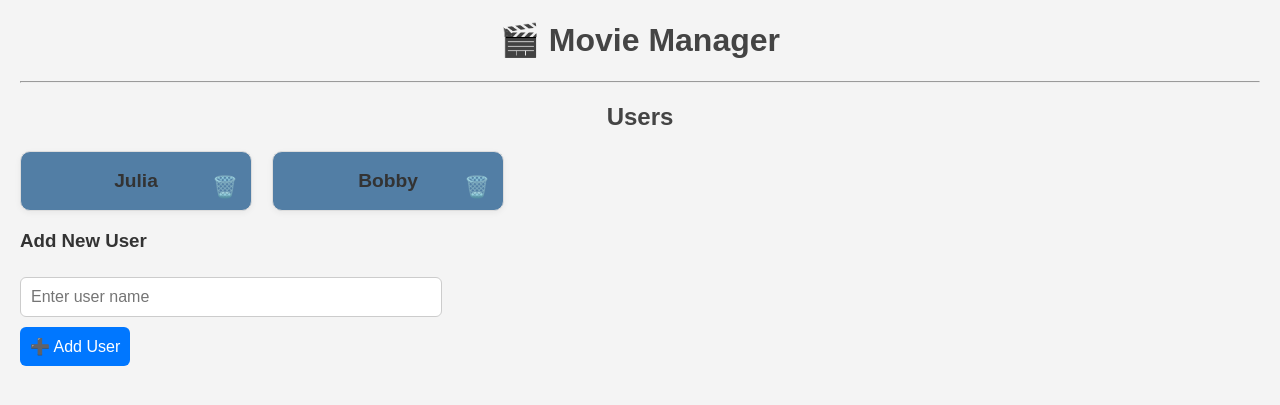
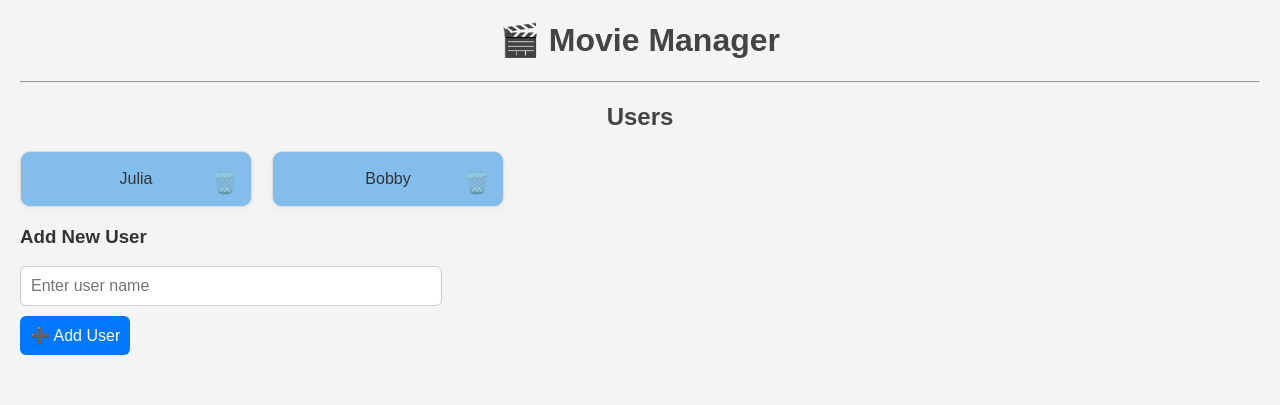
Before and after one commit to vlood-hub/MovieWebApp, a Flask app: page / in a window 1280 px wide. Shown: the top 405 px of the page. Run offline with Flask 3, Linux system fonts and the light colour scheme.

Commit message:
clean code

```diff
--- a/app.py
+++ b/app.py
@@ -1,10 +1,6 @@
-
-### TODO: , instead of os VU proposal
-
-
 from flask import Flask, jsonify, request, render_template, redirect, url_for, abort
 from data_manager import DataManager
-from models import db, Movie
+from models import db
 from api import data_fetcher
 from pathlib import Path
 
@@ -50,6 +46,7 @@
 # ---------- HOME ROUTE ----------
 @app.route('/')
 def home():
+    """Render the homepage."""
     users = data_manager.get_users()
     return render_template('index.html', users=users)
 
--- a/static/style.css
+++ b/static/style.css
@@ -1,6 +1,6 @@
-/* ---------------------------
+/* ---------------------------------------------------
    GLOBAL STYLING
---------------------------- */
+--------------------------------------------------- */
 body {
   font-family: Arial, sans-serif;
   background-color: #f4f4f4;
@@ -18,14 +18,17 @@
   color: inherit;
 }
 
-/* ---------------------------
-   FORMS
---------------------------- */
-input, textarea, button {
+/* ---------------------------------------------------
+   FORM ELEMENTS
+--------------------------------------------------- */
+input,
+textarea,
+button {
   padding: 8px;
   font-size: 1rem;
 }
 
+/* Add Movie Form */
 .add-movie-form {
   display: flex;
   flex-direction: column;
@@ -40,7 +43,9 @@
   border: 1px solid #ccc;
 }
 
-.add-movie-form button {
+.add-movie-form button,
+.btn-primary {
+  margin: 10px 0;
   padding: 10px;
   background: #0077ff;
   color: white;
@@ -49,13 +54,27 @@
   cursor: pointer;
 }
 
-.add-movie-form button:hover {
+.add-movie-form button:hover,
+.btn-primary:hover {
   background: #005fcc;
 }
 
-/* ---------------------------
-   MOVIE LIST — GRID LAYOUT
---------------------------- */
+/* Add User Form */
+.add-user-form {
+  margin-top: 2px;
+  max-width: 400px;
+}
+
+.add-user-form input {
+  width: 100%;
+  padding: 10px;
+  border-radius: 6px;
+  border: 1px solid #ccc;
+}
+
+/* ---------------------------------------------------
+   MOVIE LIST — GRID CARDS
+--------------------------------------------------- */
 .movie-list {
   list-style: none;
   padding: 0;
@@ -65,22 +84,20 @@
   gap: 20px;
 }
 
-/* ---------------------------
-   MOVIE CARD STYLE
---------------------------- */
+/* Movie Card */
 .movie-item {
   background: white;
   padding: 15px;
   border-radius: 10px;
   border: 1px solid #ddd;
+  box-shadow: 0 2px 5px rgba(0,0,0,0.05);
 
   display: flex;
   flex-direction: column;
   gap: 10px;
-
-  box-shadow: 0 2px 5px rgba(0,0,0,0.05);
 }
 
+/* Poster + info row */
 .movie-top {
   display: flex;
   gap: 15px;
@@ -93,9 +110,7 @@
   border-radius: 6px;
 }
 
-/* ---------------------------
-   ACTION BUTTONS
---------------------------- */
+/* Movie actions */
 .movie-actions {
   display: flex;
   justify-content: flex-end;
@@ -106,6 +121,7 @@
   display: inline;
 }
 
+/* Action emoji buttons */
 .emoji-btn {
   background: none;
   border: none;
@@ -118,9 +134,9 @@
   transform: scale(1.2);
 }
 
-/* ---------------------------
-   BUTTONS / LINKS
---------------------------- */
+/* ---------------------------------------------------
+   HOME LINK
+--------------------------------------------------- */
 .home-link {
   display: block;
   text-align: center;
@@ -128,40 +144,9 @@
   font-size: 1.2rem;
 }
 
-/* ---------------------------
-   INDEX PAGE USER LIST
---------------------------- */
-.user-list {
-  list-style: none;
-  padding: 0;
-
-  display: grid;
-  grid-template-columns: repeat(auto-fill, minmax(250px, 1fr));
-  gap: 20px;
-}
-
-.user-card {
-  background: white;
-  padding: 20px;
-  border-radius: 10px;
-  border: 1px solid #ddd;
-  text-align: center;
-
-  box-shadow: 0 2px 5px rgba(0,0,0,0.05);
-}
-
-.user-card a {
-  font-size: 1.3rem;
-  font-weight: bold;
-}
-
-.user-card:hover {
-  transform: scale(1.03);
-  transition: 0.2s ease-in-out;
-  border-color: #bbb;
-}
-
-/* Users grid */
+/* ---------------------------------------------------
+   USER LIST — GRID
+--------------------------------------------------- */
 .user-list {
   list-style: none;
   padding: 0;
@@ -172,69 +157,10 @@
   gap: 20px;
 }
 
+/* User Card */
 .user-card {
-  background: white;
-  padding: 18px;
-  border-radius: 10px;
-  border: 1px solid #ddd;
-  text-align: center;
-  box-shadow: 0 2px 6px rgba(0,0,0,0.05);
-  transition: 0.2s;
-}
-
-.user-card a {
-  font-size: 1.2rem;
-  font-weight: bold;
-  color: #333;
-}
-
-.user-card:hover {
-  transform: scale(1.03);
-  border-color: #bbb;
-}
-
-/* Add user form */
-.add-user-form {
-  margin-top: 25px;
-  max-width: 400px;
-}
-
-.add-user-form input {
-  width: 100%;
-  padding: 10px;
-  border-radius: 6px;
-  border: 1px solid #ccc;
-}
-
-.btn-primary {
-  margin-top: 10px;
-  padding: 10px;
-  background: #0077ff;
-  color: white;
-  border: none;
-  border-radius: 6px;
-  cursor: pointer;
-}
-
-.btn-primary:hover {
-  background: #005fcc;
-}
-
-/* User cards grid */
-.user-list {
-  list-style: none;
-  padding: 0;
-  margin-top: 20px;
-
-  display: grid;
-  grid-template-columns: repeat(auto-fill, minmax(220px, 1fr));
-  gap: 20px;
-}
-
-/* User card */
-.user-card {
-  position: relative;  /* allows absolute-positioned trash icon */
-  background: rgb(82, 126, 165);
+  position: relative;
+  background: rgb(130, 189, 236);
   padding: 18px;
   border-radius: 10px;
   border: 1px solid #ddd;
@@ -253,10 +179,9 @@
   font-size: 1.2rem;
   font-weight: bold;
   color: #333;
-  text-decoration: none;
 }
 
-/* Delete icon in lower-right corner */
+/* Delete user button in card corner */
 .delete-user-form {
   position: absolute;
   bottom: 8px;
@@ -275,7 +200,9 @@
   color: #cc0000;
 }
 
-/* Error Page */
+/* ---------------------------------------------------
+   ERROR PAGE
+--------------------------------------------------- */
 .error-container {
   text-align: center;
   margin-top: 80px;
@@ -296,7 +223,6 @@
   padding: 10px 18px;
   background: #0077ff;
   color: white;
-    text-decoration: none;
   font-size: 1rem;
   border-radius: 6px;
   display: inline-block;
```
Also changed, not shown: requirements.txt (+0 -10 lines), data/movies.db. Lines whose indentation alone changed are shown as unchanged.
